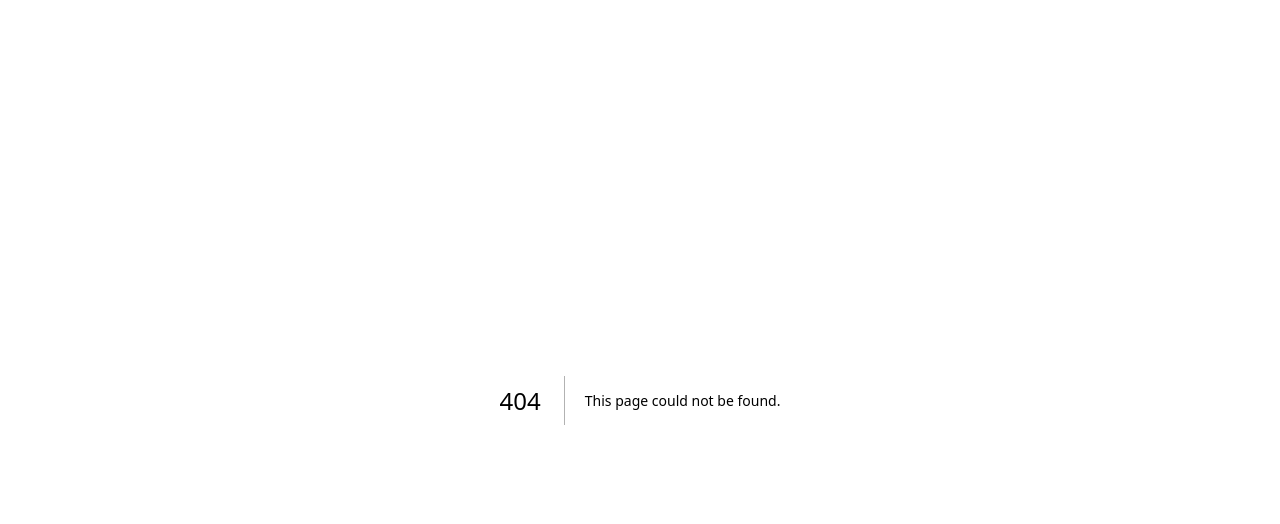
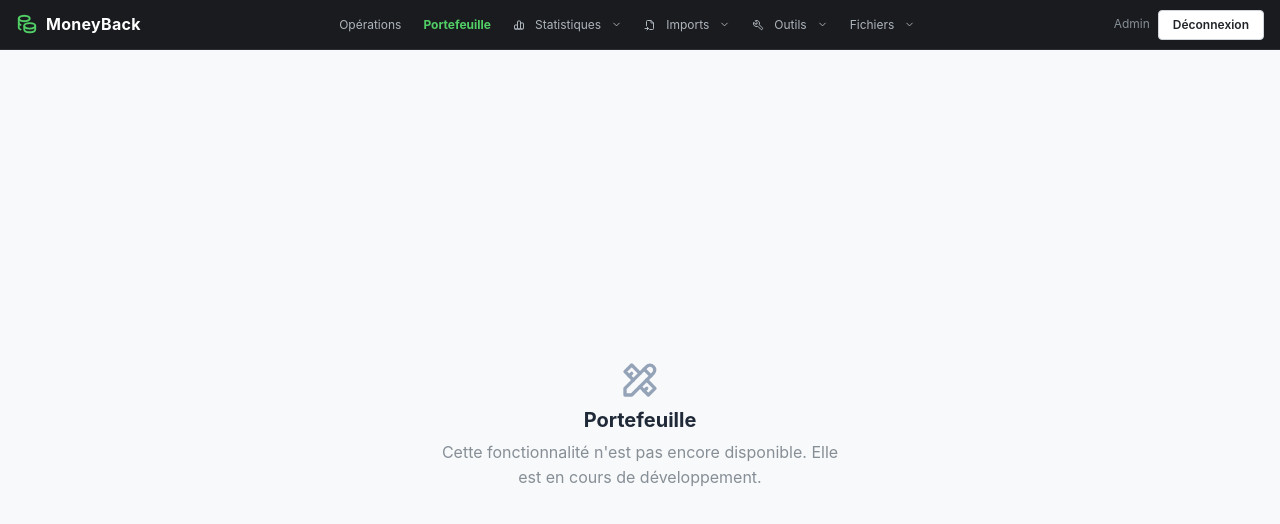
Before and after one commit to cskarniak/MoneyBackWeb, a Next.js app in the folder apps/web/: page /portefeuille in a window 1280 px wide. Before the commit this address had no page. Shown: the top 524 px of the page. Built offline with nearby package versions, Linux system fonts and the light colour scheme.

Commit message:
feat: page portefeuille avec message "pas encore disponible"
Le lien de menu pointait vers une route inexistante (404 Next.js
générique, sans le menu de l'app). Ajoute la route avec le layout CRUD
standard (menu conservé) et un message propre en attendant l'implémentation.

```diff
--- /dev/null
+++ b/apps/web/src/app/portefeuille/layout.tsx
@@ -0,0 +1,5 @@
+import { CrudLayoutShell } from '@/components/layout/CrudLayoutShell';
+
+export default function PortefeuilleLayout({ children }: { children: React.ReactNode }) {
+  return <CrudLayoutShell>{children}</CrudLayoutShell>;
+}
--- /dev/null
+++ b/apps/web/src/app/portefeuille/page.tsx
@@ -0,0 +1,18 @@
+import { Center, Stack, Text, Title } from '@mantine/core';
+import { IconTools } from '@tabler/icons-react';
+
+export default function PortefeuillePage() {
+  return (
+    <Center style={{ minHeight: 'calc(100vh - 50px)' }}>
+      <Stack align="center" gap={6}>
+        <IconTools size={40} color="#94a3b8" />
+        <Title order={3} style={{ fontSize: 20, fontWeight: 700, color: '#1f2937' }}>
+          Portefeuille
+        </Title>
+        <Text c="dimmed" ta="center" maw={420}>
+          Cette fonctionnalité n&apos;est pas encore disponible. Elle est en cours de développement.
+        </Text>
+      </Stack>
+    </Center>
+  );
+}
```
